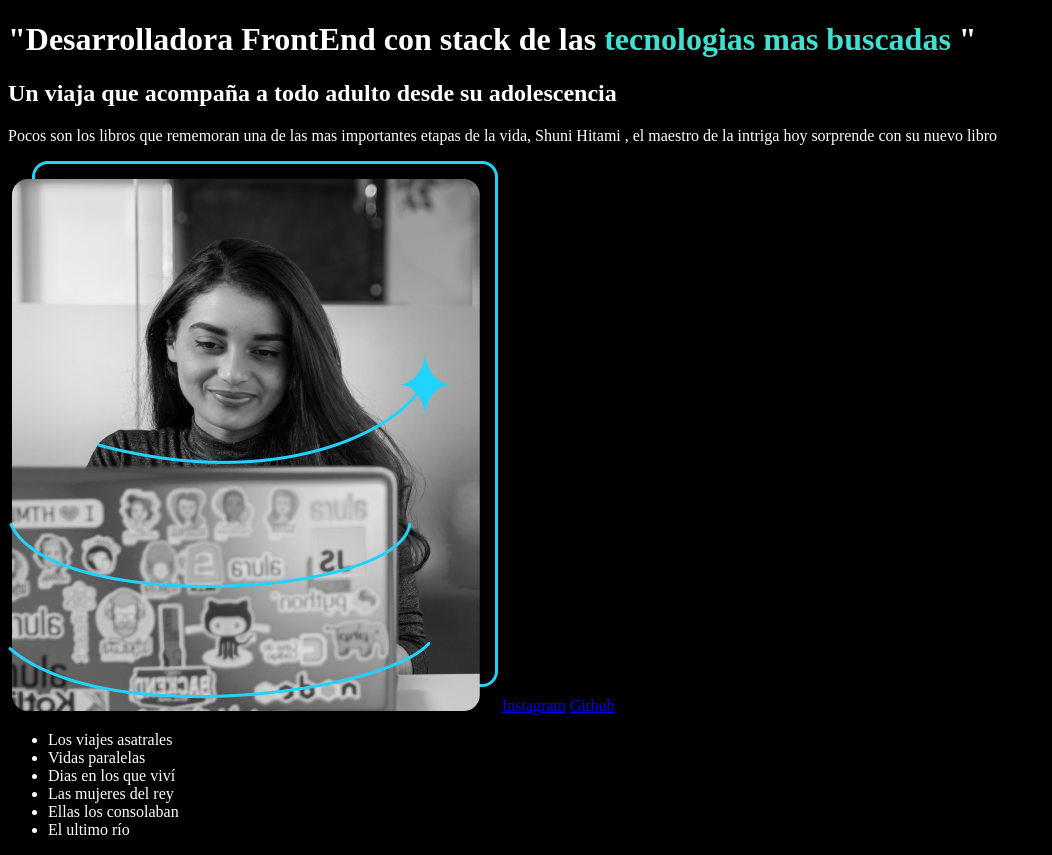
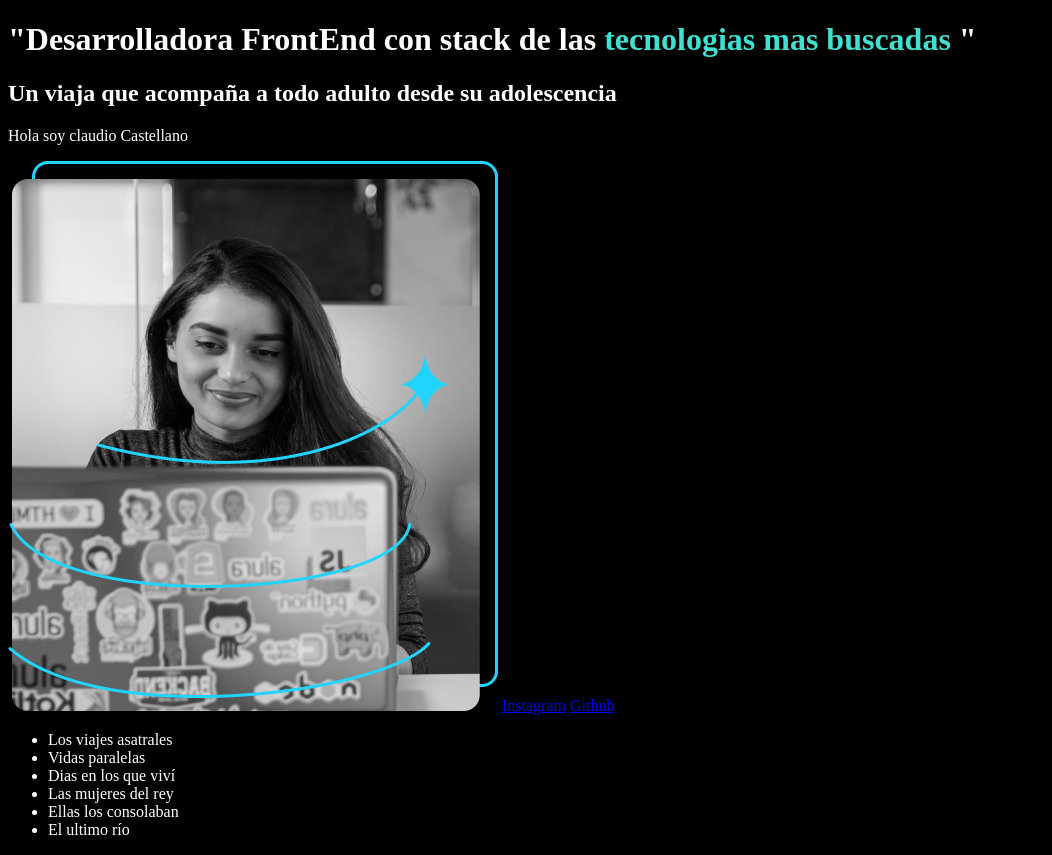
Before and after one commit to castellanoPorto/Curso-Alura-JS, a plain HTML site: page index.html in a window 1280 px wide. Shown: the whole page, without its empty margins (0-1052 px from the left). Drawn offline with Linux system fonts and the light colour scheme.

Commit message:
Cambio titulo

```diff
--- a/index.html
+++ b/index.html
@@ -14,8 +14,8 @@
     <body>
         <h1>"Desarrolladora FrontEnd con stack de las <strong> tecnologias mas buscadas </strong>"</h1>
         <h2>Un viaja que acompaña a todo adulto desde su adolescencia</h2>
-        <p>Pocos son los libros que rememoran una de las mas importantes etapas de la vida, Shuni Hitami ,
-             el maestro de la intriga hoy sorprende con su nuevo libro</p>
+
+        <p class="titulo-destaque">Hola soy claudio Castellano</p>
         <img src="figma.png" alt="Imagen de Ana Garcia Guerrero">
 
         <a href="https://www.instagram.com/">Instagram</a>
--- a/styles.css
+++ b/styles.css
@@ -5,3 +5,7 @@ body{
 strong{
     color: turquoise;
 }
+
+.strong{
+    color
+}
```
